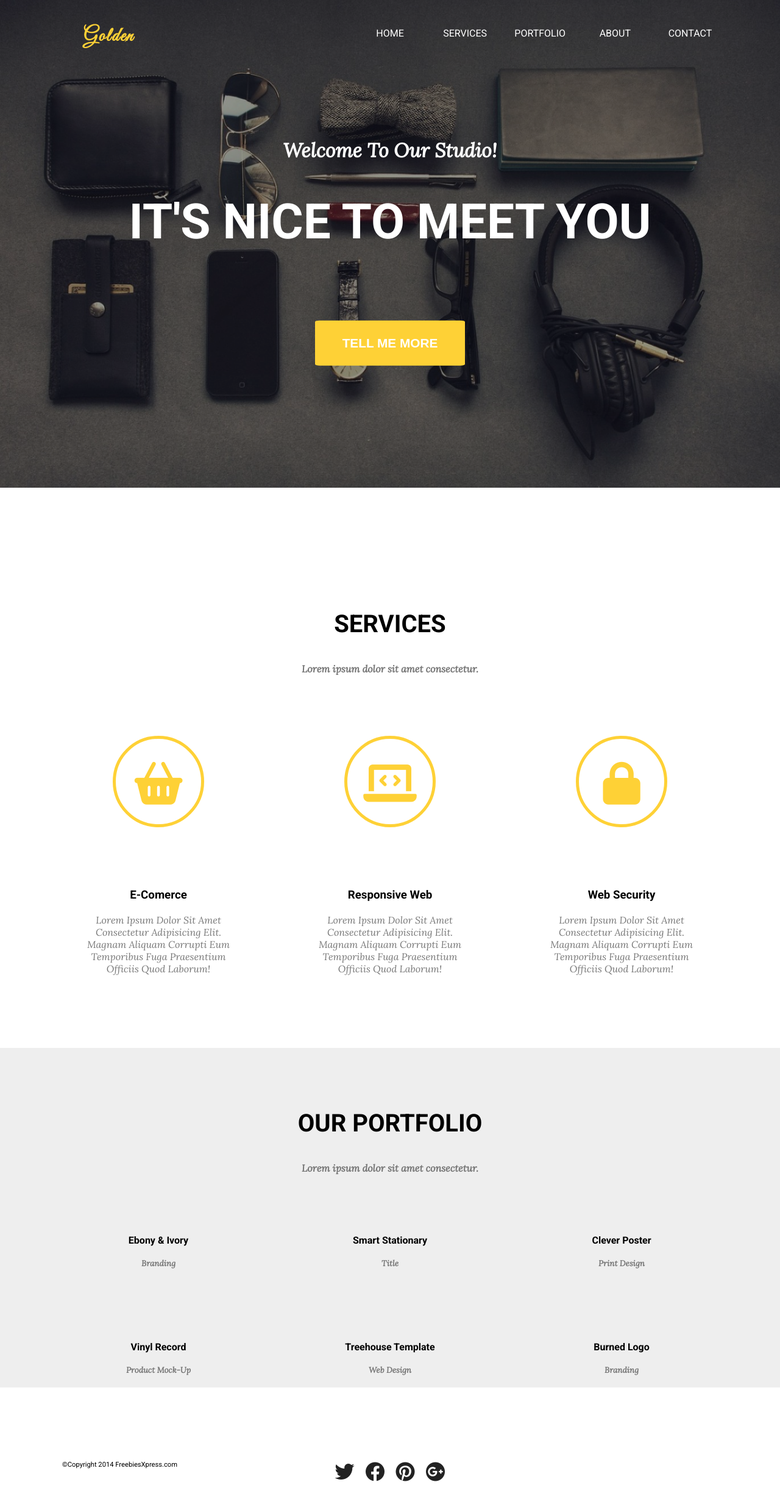
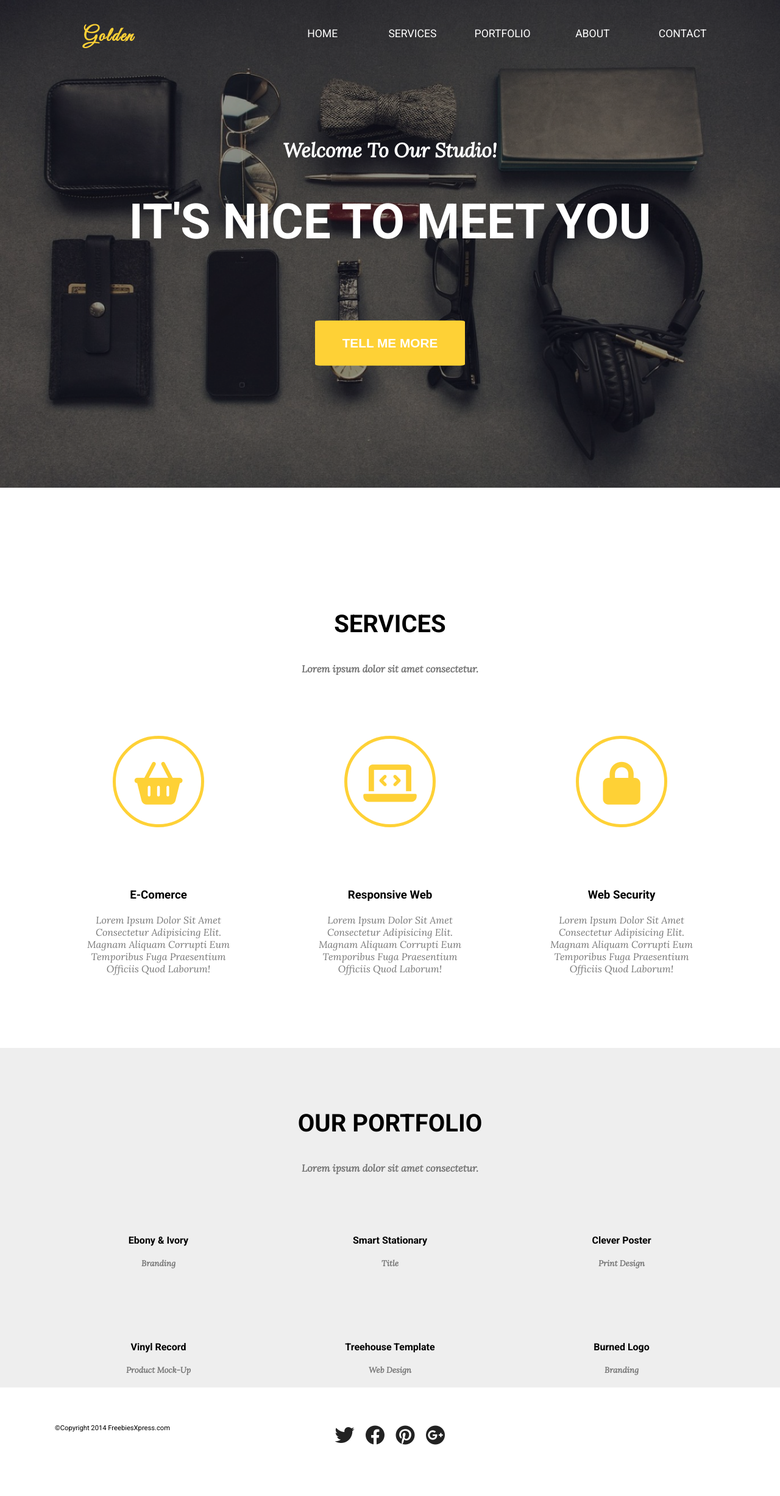
Before and after one commit to KamilHunczak/Zadanie-4-5, a plain HTML site: page index.html in a window 1280 px wide. Shown: the whole page at 61% size. After the commit the page ends 2394 px from the top, so only its background shows below. Drawn offline with Linux system fonts and the light colour scheme.

Commit message:
add media

```diff
--- a/index.html
+++ b/index.html
@@ -17,10 +17,10 @@
         <nav class="navbar">
             <div class="container">
                 <div class="row p-3">
-                    <div class="logo col-2">
+                    <div class="logo col-md-2 col-lg-2">
                         <a href="#">Golden</a>
                     </div>
-                    <div class="menu col-8">
+                    <div class="menu col-md-10 col-lg-8">
                         <ul class="row">
                             <li class="col-2"><a href="#"><i class="fa-solid fa-house"></i><span>home</span></a></li>
                             <li class="col-2"><a href="#"><i class="fa-solid fa-desktop"></i><span>services</span></a></li>
@@ -113,12 +113,15 @@
     </section>
     <footer>
         <div class="container">
-            <div class="copyright"><p> &copy;Copyright 2014 FreebiesXpress.com</p></div>
-            <div class="socialmedia">
-                <a href="#"><i class="fa-brands fa-twitter"></i><span>twitter</span></a>
-                <a href="#"><i class="fa-brands fa-facebook"></i><span>facebook</span></a>
-                <a href="#"><i class="fa-brands fa-pinterest"></i><span>pinterest</span></a>
-                <a href="#"><i class="fa-brands fa-google-plus"></i><span>google+</span></a>
+            <div class="row">
+                <div class="col-md-4 copyright"><p> &copy;Copyright 2014 FreebiesXpress.com</p></div>
+                <div class="col-md-4 socialmedia">
+                    <a href="#"><i class="fa-brands fa-twitter"></i><span class="d-none">twitter</span></a>
+                    <a href="#"><i class="fa-brands fa-facebook"></i><span class="d-none">facebook</span></a>
+                    <a href="#"><i class="fa-brands fa-pinterest"></i><span class="d-none">pinterest</span></a>
+                    <a href="#"><i class="fa-brands fa-google-plus"></i><span class="d-none">google+</span></a>
+                </div>
+                <div class="col-md-4 footer-empty-column"><span class="d-none"></span></div>
             </div>
         </div>
     </footer>
--- a/sass/style.scss
+++ b/sass/style.scss
@@ -22,7 +22,6 @@ $font-sans-serif:'Roboto', sans-serif;
 }
 
 body{
-    height:300vh;
     font-family: $font-sans-serif;
 }
 section{
@@ -59,6 +58,9 @@ section{
 a{
     text-decoration: none;
 }
+.d-none{
+    display: none;
+}
 
 
 /*splash*/
@@ -90,11 +92,12 @@ a{
         right: 0;
         .container{
             .row{
-                justify-content: space-between;
+                justify-content: center;
                 .logo{
                     letter-spacing: 2px;
                     font-family: $font-hand-writing;
                     font-weight: bold;
+                    margin-bottom: 20px;
                     a{
                         display: block;
                         text-align: center;
@@ -105,7 +108,7 @@ a{
                 }
                 .menu{
                     ul{
-                        justify-content: end;
+                        justify-content: center;
                         text-transform: uppercase;
                         li{
                             list-style: none;
@@ -118,10 +121,11 @@ a{
                                 overflow: hidden;
                                 padding: 5px 0;
                                 .fa-solid{
-                                    display: none;
+                                    display: inherit;
+                                    font-size: 1.8rem;
                                 }
                                 span{
-                                    display: inherit;
+                                    display: none;
                                 }
                                 &::after{
                                     display: block;
@@ -162,12 +166,12 @@ a{
             font-family: $font-serif;
             text-transform: capitalize;
             padding: 25px 0;
-            font-size: 2rem;
+            font-size: 1.5rem;
         }
         .splash-inner-subtitle{
             text-transform: uppercase;
             padding: 25px 0;
-            font-size: 5rem;
+            font-size: 2rem;
         }
         button{
             background-color: $color-logo;
@@ -212,6 +216,7 @@ a{
 
 /*portfolio*/
 .portfolio{
+    margin-bottom: 40px;
     background-color: $color-portfolio-background;
     .container{
         .portfolio-card{
@@ -234,25 +239,17 @@ a{
 /*footer*/
 footer{
     .container{
-        position: relative;
         .copyright{
             padding: 20px;
             font-size: 0.7rem;
         }
 
         .socialmedia{
-            position:absolute;
-            top:0;
-            left:0;
-            right:0;
             text-align: center;
             font-size: 2rem;
             padding: 20px;
             a{
                 color: $color-font-dark;
-                span{
-                    display: none;
-                }
                 i{
                     padding: 0 5px;
                 }
@@ -260,3 +257,55 @@ footer{
         }
     }
 }
+/*media*/
+@media (min-width: 768px) {
+
+.splash{
+    .navbar{
+        .container{
+            .row{
+                justify-content: space-between;
+                .menu{
+                    ul{
+                        justify-content: space-around;
+                        li{
+                            list-style: none;
+                            a{
+                                .fa-solid{
+                                    display: none;
+                                }
+                                span{
+                                    display: inherit;
+                                    font-size: 0.8rem;
+                                }
+                            }
+                        }
+                    }
+                }
+            }
+
+        }
+    }
+    .splash-inner{
+        .splash-inner-title{
+            font-size: 2rem;
+        }
+        .splash-inner-subtitle{
+            font-size: 5rem;
+        }
+    }
+}
+
+}
+@media (min-width: 960px){
+    .splash .navbar .container .row .menu ul li a span {
+        font-size: 0.9rem;
+    }
+
+}
+@media (min-width: 1200px){
+    .splash .navbar .container .row .menu ul li a span {
+        font-size: 1.1rem;
+    }
+
+}
```
Also changed, not shown: css/style.css, 1 other file.
